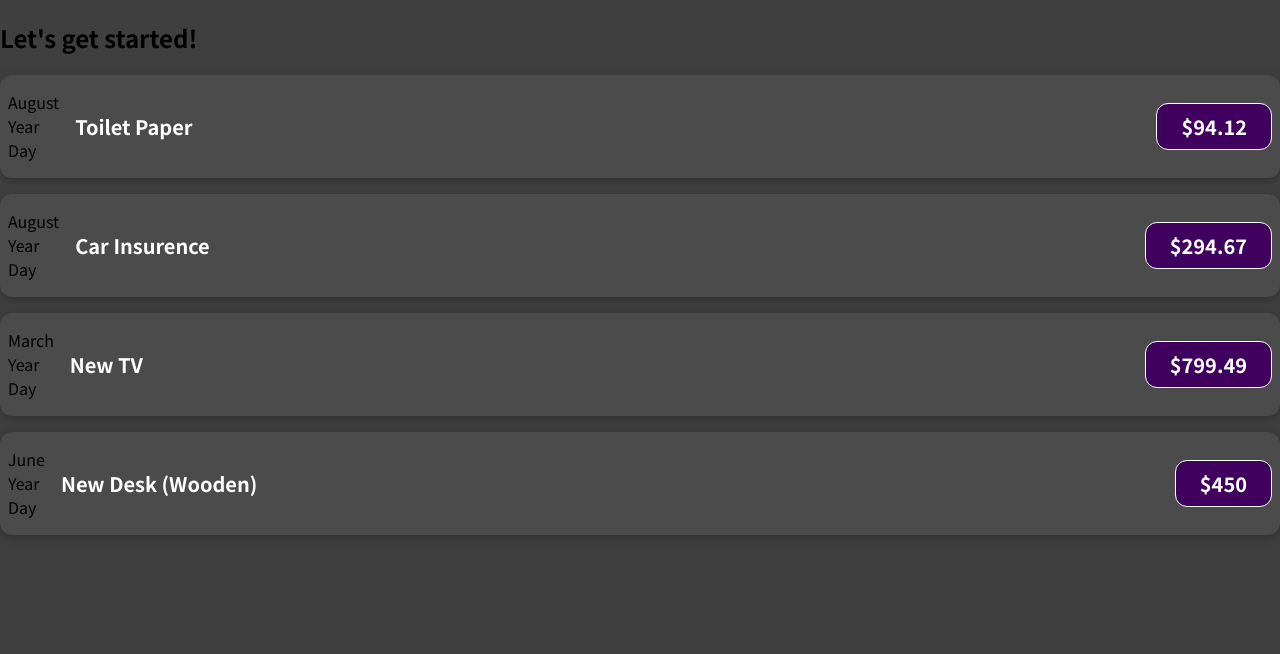
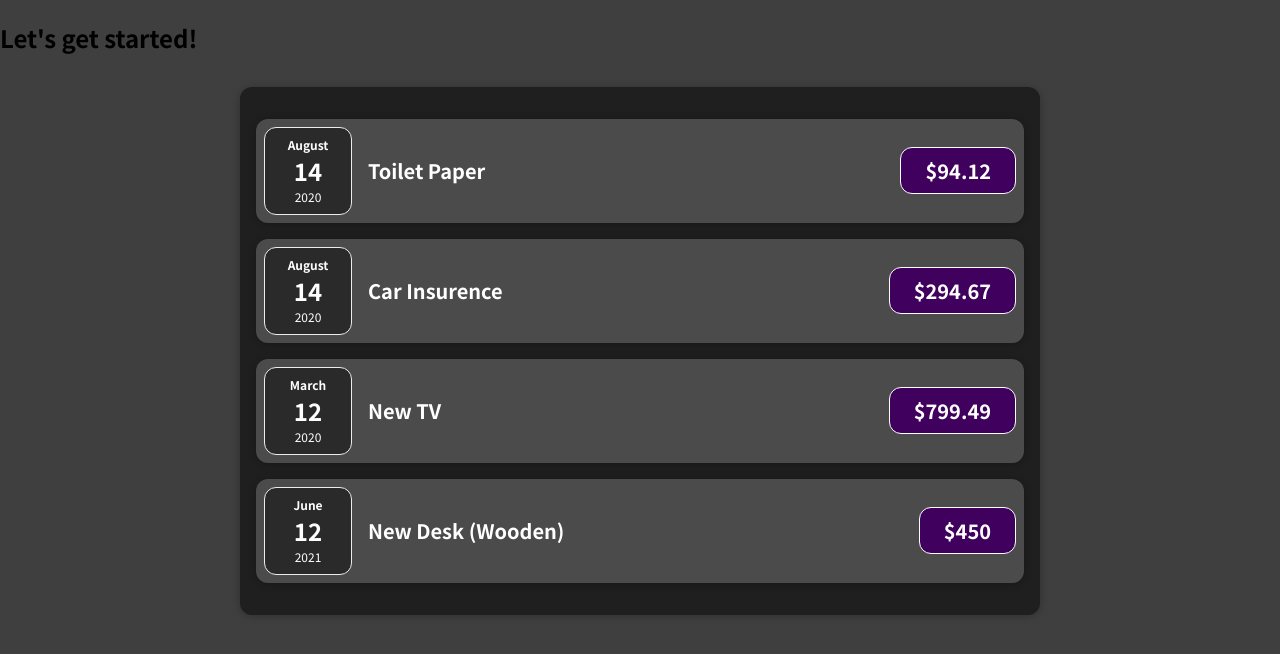
Before and after one commit to paulonova/React-Expenses-Controll-, a JavaScript app: page / in a window 1280 px wide. Shown: the top 654 px of the page. Built offline with nearby package versions, Linux system fonts and the light colour scheme.

Commit message:
Card and some changings

```diff
--- a/src/App.js
+++ b/src/App.js
@@ -1,4 +1,4 @@
-import ExpenseItem from "./components/ExpenseItem";
+import Expenses from "./components/Expenses";
 
 function App() {
   const expenses = [
@@ -31,26 +31,7 @@
   return (
     <div>
       <h2>Let's get started!</h2>
-      <ExpenseItem
-        title={expenses[0].title}
-        amount={expenses[0].amount}
-        date={expenses[0].date}
-      />
-      <ExpenseItem
-        title={expenses[1].title}
-        amount={expenses[1].amount}
-        date={expenses[1].date}
-      />
-      <ExpenseItem
-        title={expenses[2].title}
-        amount={expenses[2].amount}
-        date={expenses[2].date}
-      />
-      <ExpenseItem
-        title={expenses[3].title}
-        amount={expenses[3].amount}
-        date={expenses[3].date}
-      />
+      <Expenses items={expenses} />
     </div>
   );
 }
--- /dev/null
+++ b/src/components/Card.js
@@ -0,0 +1,8 @@
+import "../css/card.css";
+
+const Card = (props) => {
+  const classes = "card " + props.className;
+  return <div className={classes}>{props.children}</div>;
+};
+
+export default Card;
--- /dev/null
+++ b/src/components/ExpenseDate.js
@@ -0,0 +1,17 @@
+import "../css/expensedate.css";
+
+const ExpenseDate = (props) => {
+  const month = props.date.toLocaleString("en-GB", { month: "long" });
+  const day = props.date.toLocaleString("en-GB", { day: "2-digit" });
+  const year = props.date.getFullYear();
+
+  return (
+    <div className='expense-date'>
+      <div className='expense-date__month'>{month}</div>
+      <div className='expense-date__day'>{day}</div>
+      <div className='expense-date__year'>{year}</div>
+    </div>
+  );
+};
+
+export default ExpenseDate;
--- a/src/components/ExpenseItem.js
+++ b/src/components/ExpenseItem.js
@@ -1,19 +1,17 @@
 import "../css/expenseitem.css";
+import ExpenseDate from "./ExpenseDate";
+import Card from "./Card";
 
-function ExpenseItem(props) {
+function expenses(props) {
   return (
-    <div className='expense-item'>
-      <div>
-        <div>{props.date.toLocaleString("en-GB", { month: "long" })}</div>
-        <div>Year</div>
-        <div>Day</div>
-      </div>
+    <Card className='expense-item'>
+      <ExpenseDate date={props.date} />
       <div className='expense-item__description'>
         <h2>{props.title}</h2>
         <p className='expense-item__price'>${props.amount}</p>
       </div>
-    </div>
+    </Card>
   );
 }
 
-export default ExpenseItem;
+export default expenses;
--- /dev/null
+++ b/src/components/Expenses.js
@@ -0,0 +1,31 @@
+import "../css/expenses.css";
+import ExpenseItem from "./ExpenseItem";
+
+const Expenses = (props) => {
+  return (
+    <div className='expenses'>
+      <ExpenseItem
+        title={props.items[0].title}
+        amount={props.items[0].amount}
+        date={props.items[0].date}
+      />
+      <ExpenseItem
+        title={props.items[1].title}
+        amount={props.items[1].amount}
+        date={props.items[1].date}
+      />
+      <ExpenseItem
+        title={props.items[2].title}
+        amount={props.items[2].amount}
+        date={props.items[2].date}
+      />
+      <ExpenseItem
+        title={props.items[3].title}
+        amount={props.items[3].amount}
+        date={props.items[3].date}
+      />
+    </div>
+  );
+};
+
+export default Expenses;
--- /dev/null
+++ b/src/css/card.css
@@ -0,0 +1,4 @@
+.card {
+  border-radius: 12px;
+  box-shadow: 0 1px 8px rgba(0, 0, 0, 0.25);
+}
--- /dev/null
+++ b/src/css/expensedate.css
@@ -0,0 +1,26 @@
+.expense-date {
+  display: flex;
+  flex-direction: column;
+  width: 5.5rem;
+  height: 5.5rem;
+  color: white;
+  border: 1px solid #ececec;
+  border-radius: 12px;
+  background-color: #2a2a2a;
+  align-items: center;
+  justify-content: center;
+}
+
+.expense-date__month {
+  font-size: 0.75rem;
+  font-weight: bold;
+}
+
+.expense-date__year {
+  font-size: 0.75rem;
+}
+
+.expense-date__day {
+  font-size: 1.5rem;
+  font-weight: bold;
+}
--- a/src/css/expenseitem.css
+++ b/src/css/expenseitem.css
@@ -2,9 +2,7 @@
   display: flex;
   margin: 1rem 0;
   padding: 0.5rem;
-  border-radius: 12px;
   background-color: #4b4b4b;
-  box-shadow: 0 2px 8px rgba(0, 0, 0, 0.25);
   justify-content: space-between;
   align-items: center;
 }
--- /dev/null
+++ b/src/css/expenses.css
@@ -0,0 +1,9 @@
+.expenses {
+  width: 50rem;
+  max-width: 95%;
+  margin: 2rem auto;
+  padding: 1rem;
+  border-radius: 12px;
+  background-color: rgb(31, 31, 31);
+  box-shadow: 0 1px 8px rgba(0, 0, 0, 0.25);
+}
```
